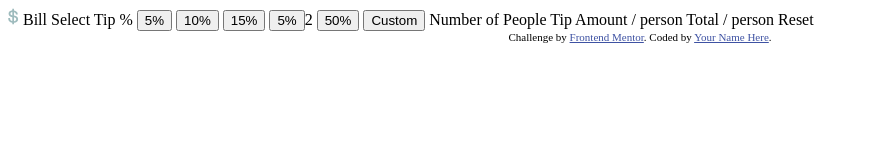
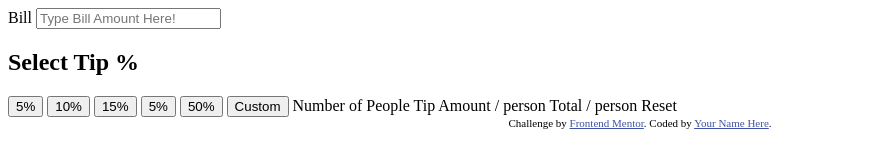
Before and after one commit to fatpav/Tip_Calculator_App, a plain HTML site: page index.html in a window 1280 px wide. Shown: the whole page, without its empty margins (0-869 px from the left). Drawn offline with Linux system fonts and the light colour scheme.

Commit message:
actual file setup

```diff
--- a/index.html
+++ b/index.html
@@ -5,7 +5,6 @@
   <meta name="viewport" content="width=device-width, initial-scale=1.0"> <!-- displays site properly based on user's device -->
 
   <link rel="icon" type="image/png" sizes="32x32" href="./images/favicon-32x32.png">
-  <svg xmlns="http://www.w3.org/2000/svg" width="11" height="17"><path fill="#9EBBBD" d="M6.016 16.328v-1.464c1.232-.08 2.22-.444 2.964-1.092.744-.648 1.116-1.508 1.116-2.58v-.144c0-.992-.348-1.772-1.044-2.34-.696-.568-1.708-.932-3.036-1.092V4.184c.56.144 1.012.4 1.356.768.344.368.516.816.516 1.344v.288h1.824v-.432c0-.448-.088-.876-.264-1.284a3.783 3.783 0 00-.744-1.116A4.251 4.251 0 007.54 2.9a5.324 5.324 0 00-1.524-.492V.872H4.288V2.36a5.532 5.532 0 00-1.416.324c-.448.168-.84.392-1.176.672-.336.28-.604.616-.804 1.008-.2.392-.3.844-.3 1.356v.144c0 .96.316 1.708.948 2.244.632.536 1.548.884 2.748 1.044v3.912c-.704-.16-1.248-.472-1.632-.936-.384-.464-.576-1.08-.576-1.848v-.288H.256v.576c0 .464.08.924.24 1.38.16.456.404.88.732 1.272.328.392.744.728 1.248 1.008s1.108.476 1.812.588v1.512h1.728zM4.288 7.424c-.688-.128-1.164-.332-1.428-.612-.264-.28-.396-.644-.396-1.092 0-.464.176-.832.528-1.104.352-.272.784-.448 1.296-.528v3.336zm1.728 5.712V9.344c.768.128 1.328.328 1.68.6.352.272.528.688.528 1.248 0 .544-.196.984-.588 1.32-.392.336-.932.544-1.62.624z"/></svg>
 
   <title>Paul D | Tip calculator app</title>
 
@@ -18,12 +17,13 @@
 <body>
 
   Bill
+  <input type="text" placeholder="Type Bill Amount Here!"></input>
 
-  Select Tip %
+  <h2>Select Tip %</h2>
   <button>5%</button>
   <button>10%</button>
   <button>15%</button>
-  <button>5%</button>2
+  <button>5%</button>
   <button>50%</button>
   <button>Custom</button>
 
```
Also changed, not shown: index.js (added), style.css (added).
